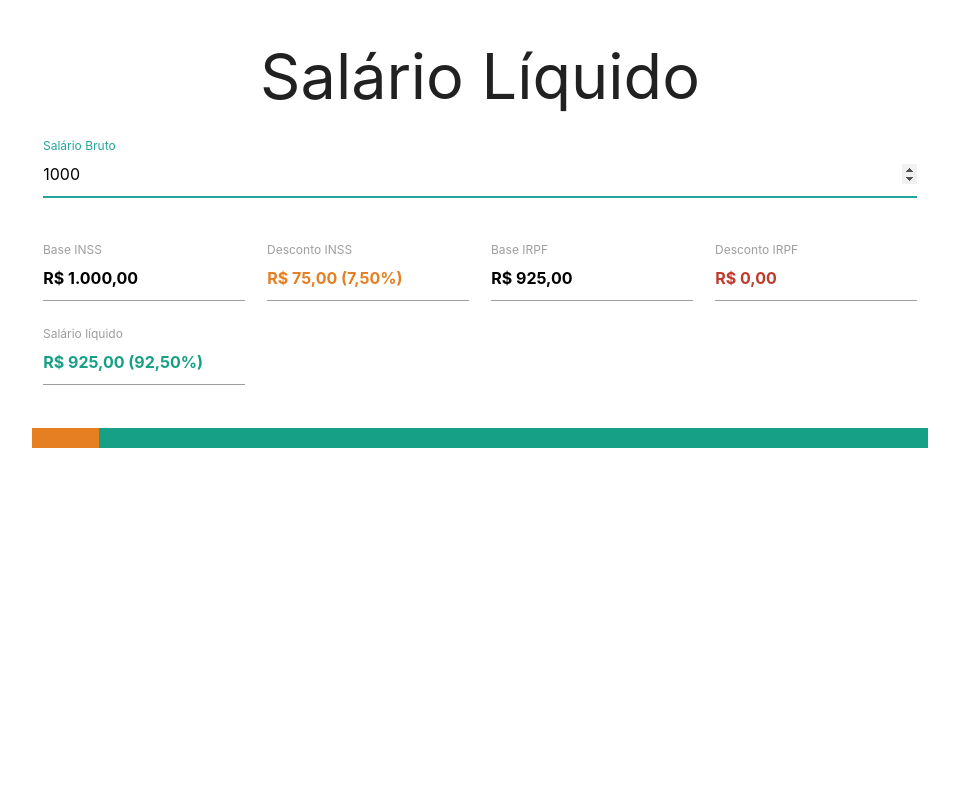
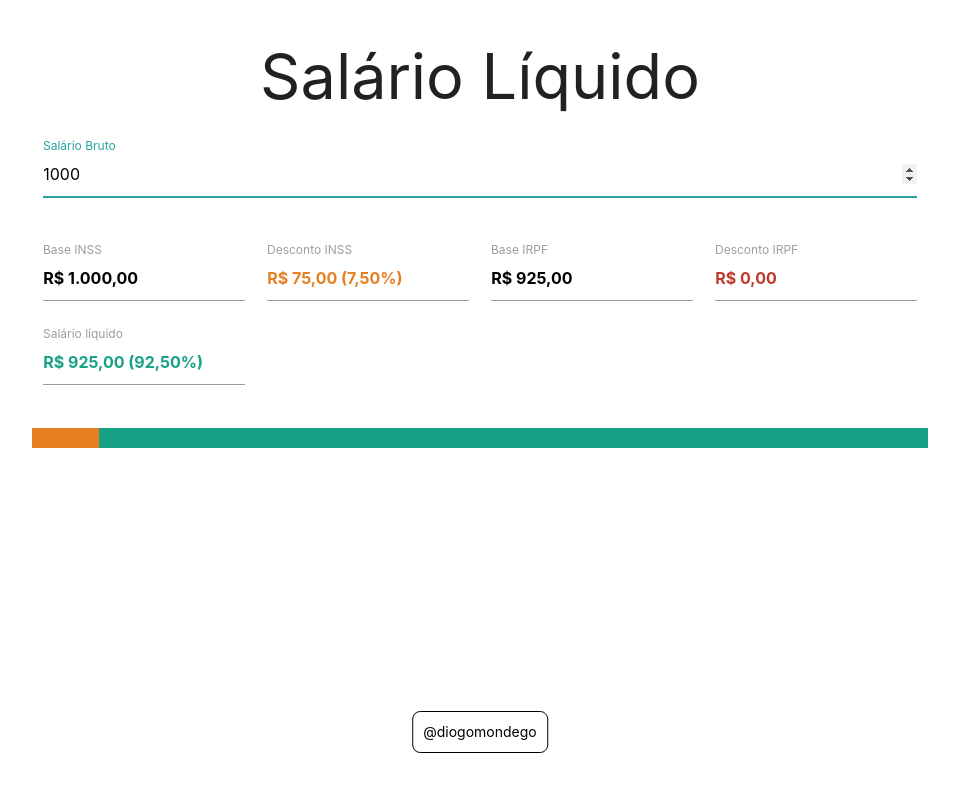
Before and after one commit to diogomondego/calculate-salary, a React (Create React App) app: page / in a window 1280 px wide. Shown: the top 792 px of the page, without its empty margins (160-1119 px from the left). Built offline with nearby package versions, Linux system fonts and the light colour scheme.

Commit message:
add insta

```diff
--- /dev/null
+++ b/public/css/styles.css
@@ -0,0 +1,26 @@
+#insta{
+    position: absolute;
+    left: 50%;
+    transform: translateX(-50%);
+    bottom: 5%;
+    background-color: white;
+    border: 1px solid black;
+    border-radius: 8px;
+    padding: 10px;
+}
+
+#insta a{
+    text-decoration: none;
+    color: black;
+    font-size: 14px;
+}
+
+@media (max-width: 600px) {
+    .box{
+        width: 80vw;
+        margin: 0 auto;
+    }
+    .espaco{
+        min-width: 90px;
+    }
+}
--- a/public/index.html
+++ b/public/index.html
@@ -13,12 +13,18 @@
 
   <!-- Importante para o materialize CSS -->
   <link href="https://fonts.googleapis.com/icon?family=Material+Icons" rel="stylesheet" />
+
+  <link rel="stylesheet" href="./css/styles.css">
+
   <title>React Salário</title>
 </head>
 
 <body>
   <noscript>You need to enable JavaScript to run this app.</noscript>
   <div id="root"></div>
+  <footer>
+    <h6 id="insta"><a href="https://www.instagram.com/diogomondego/">@diogomondego</a></h6>
+  </footer>
 </body>
 
 </html>
```
Also changed, not shown: 2 other files (tests, documents, lock files or other folders).
